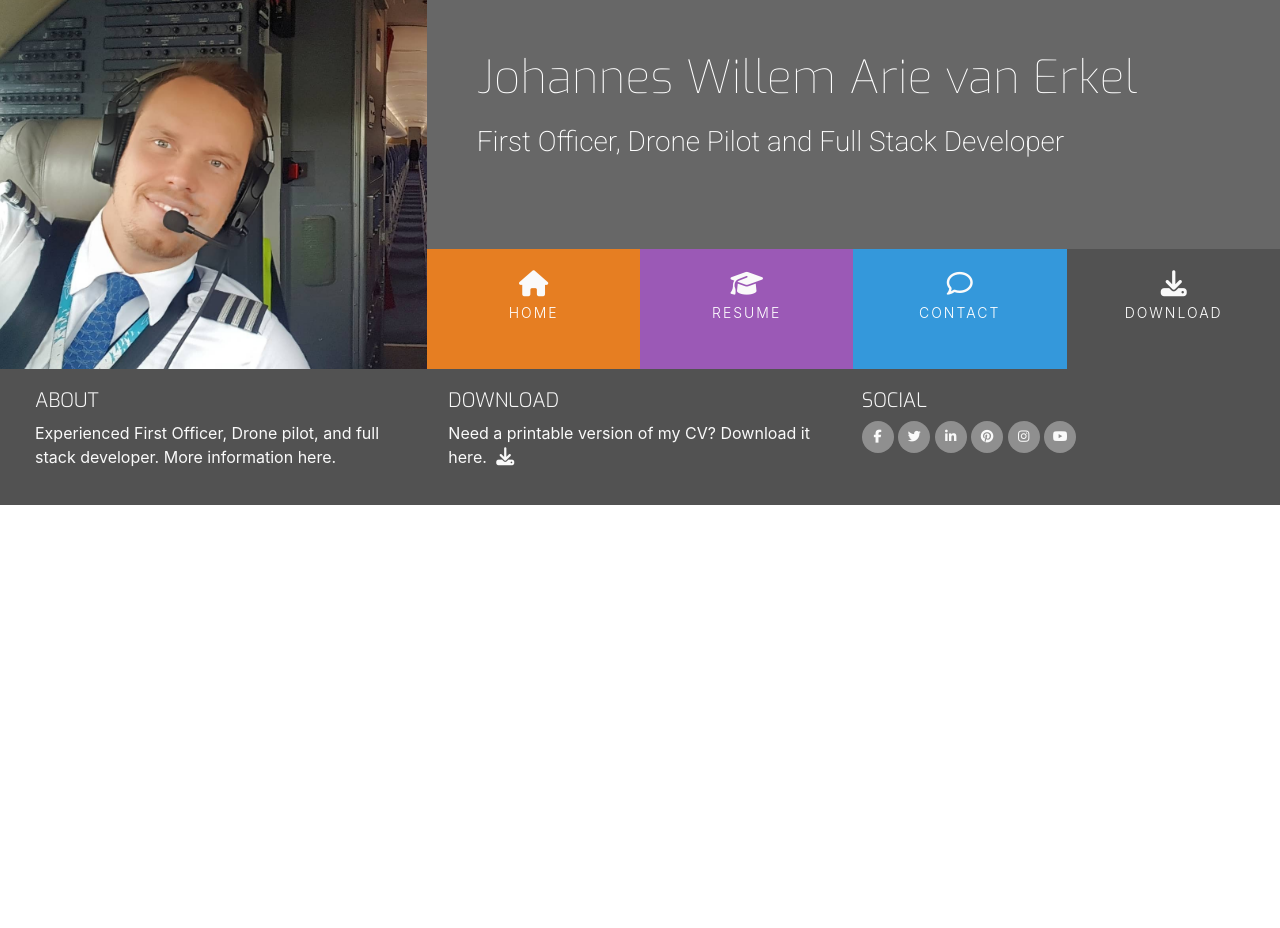
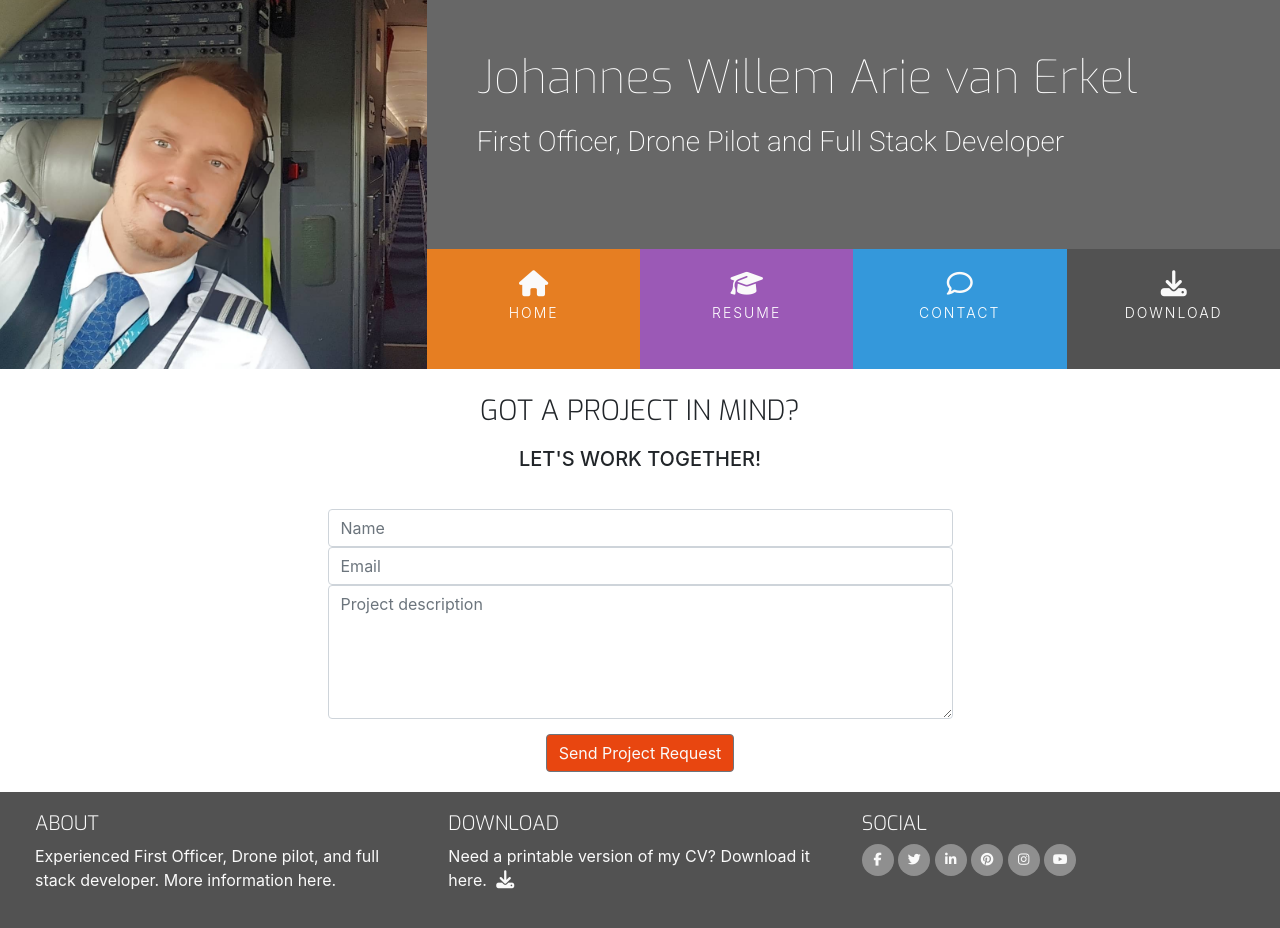
Before and after one commit to jve89/ucd-resume, a plain HTML site: page contact.html in a window 1280 px wide. Before the commit the page ends 800 px from the top, so only its background shows below. Drawn offline with nearby package versions, Linux system fonts and the light colour scheme.

Commit message:
Adding links to every subpage of the website and adding downloadable CV to the website and setting up the buttons to download it

```diff
--- a/assets/css/style.css
+++ b/assets/css/style.css
@@ -16,6 +16,10 @@
 
 .bg-color-work-history {
     background-color: #9b59b6;
+}
+
+.bg-color-contact {
+    background-color: #ffffff;
 }
 
 .ui-menu-color-home {
@@ -82,7 +86,7 @@ header {
 }
 
 .logo {
-    background: url(../css/images/johan.piloot.jpg);
+    background: url(../img/johan.piloot.jpg);
     background-position: center;
     background-repeat: no-repeat;
     background-size: cover;
@@ -333,3 +337,36 @@ footer {
 .history-items {
     margin-bottom: 30px;
 }
+
+/* ----------- Contact Form */
+
+.contact-heading {
+    font-family: "Exo", sans-serif;
+    font-weight: 300;
+    margin-top: 25px;
+    margin-bottom: 20px;
+}
+
+.center-form {
+    padding-top: 10px;
+    margin: 0 auto;
+    max-width: 70%;
+}
+
+button[type="submit"] {
+    margin-top: 15px;
+    margin-bottom: 20px;
+    color: #fafafa;
+    background-color: #e84610;
+}
+
+/* ----------- Media Queries */
+
+@media(min-width: 992px) {
+    .center-form {
+        padding-top: 30px;
+        min-height: 240px;
+        margin: 0 auto;
+        max-width: 50%;
+    }
+}
--- a/contact.html
+++ b/contact.html
@@ -28,16 +28,16 @@
                     <div class="col">
                         <ul id="nav" class="list-inline menucontainer">
                             <li class="col-6 col-sm-3 ui-menu-color-home list-inline-item menuitem">
-                                <a href="#" class="hvr-sweep-to-bottom"><i class="fa fa-home" aria-hidden="true"></i><span>Home</span></a>
+                                <a href="index.html" class="hvr-sweep-to-bottom"><i class="fa fa-home" aria-hidden="true"></i><span>Home</span></a>
                             </li>
                             <li class="col-6 col-sm-3 ui-menu-color-resume list-inline-item menuitem">
-                                <a href="#" class="hvr-sweep-to-bottom"><i class="fa fa-graduation-cap" aria-hidden="true"></i><span>Resume</span></a>
+                                <a href="resume.html" class="hvr-sweep-to-bottom"><i class="fa fa-graduation-cap" aria-hidden="true"></i><span>Resume</span></a>
                             </li>
                             <li class="col-6 col-sm-3 ui-menu-color-contact list-inline-item menuitem">
-                                <a href="#" class="hvr-sweep-to-bottom"><i class="fa fa-comment-o" aria-hidden="true"></i><span>Contact</span></a>
+                                <a href="contact.html" class="hvr-sweep-to-bottom"><i class="fa fa-comment-o" aria-hidden="true"></i><span>Contact</span></a>
                             </li>
                             <li class="col-6 col-sm-3 ui-menu-color-download list-inline-item menuitem">
-                                <a href="#" class="hvr-sweep-to-bottom"><i class="fa fa-download" aria-hidden="true"></i><span>Download</span></a>
+                                <a href="assets/cv/sample-cv.pdf" target="_blank" class="hvr-sweep-to-bottom"><i class="fa fa-download" aria-hidden="true"></i><span>Download</span></a>
                             </li>
 
                         </ul>
@@ -48,8 +48,25 @@
             </div>
         </div>
     </header>
-    <section>
-
+    <section class="container-fluid">
+        <div class="row bg-color-contact">
+            <div class="col">
+                <h3 class="contact-heading uppercase text-center">Got a project in mind?</h3>
+                <h5 class="uppercase text-center">Let's work together!</h5>
+                <div class="center-form">
+                    <form action="">
+                        <input type="text" name="name" id="fullname" class="form-control" placeholder="Name" required>
+                        <input type="email" name="email" id="emailaddress" class="form-control" placeholder="Email" required>
+                        <textarea name="projectsummary" id="projectsummary" rows="5" class="form-control" placeholder="Project description" required></textarea>
+                        <div class="form-row text-center">
+                            <div class="col">
+                                <button type="submit" class="btn btn-secondary">Send Project Request</button>
+                            </div>
+                        </div>
+                    </form>
+                </div>
+            </div>
+        </div>
     </section>
     <footer class="container-fluid">
         <div id="footer-details" class="row">
@@ -63,7 +80,7 @@
                 <h5 class="uppercase general-sub">Download</h5>
                 <p class="inline-block">
                     Need a printable version of my CV? Download it here.
-                    <a href="#" target="_blank" class="cv-pdf">
+                    <a href="assets/cv/sample-cv.pdf" target="_blank" class="cv-pdf">
                         <i class="fa fa-download" aria-hidden="true"></i>
                         <span class="sr-only">Download link.</span>
                     </a>
```
Also changed, not shown: index.html (+5 -5 lines), resume.html (+5 -5 lines), assets/img/johan.piloot.jpg (renamed from assets/css/images/johan.piloot.jpg), 1 other file.
